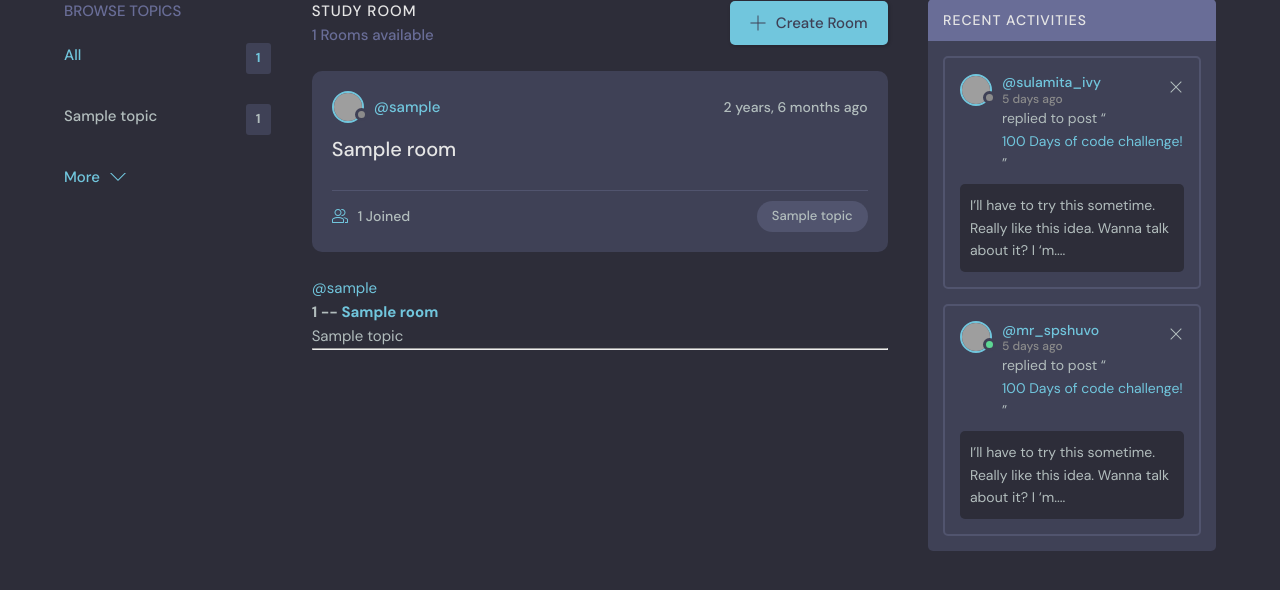
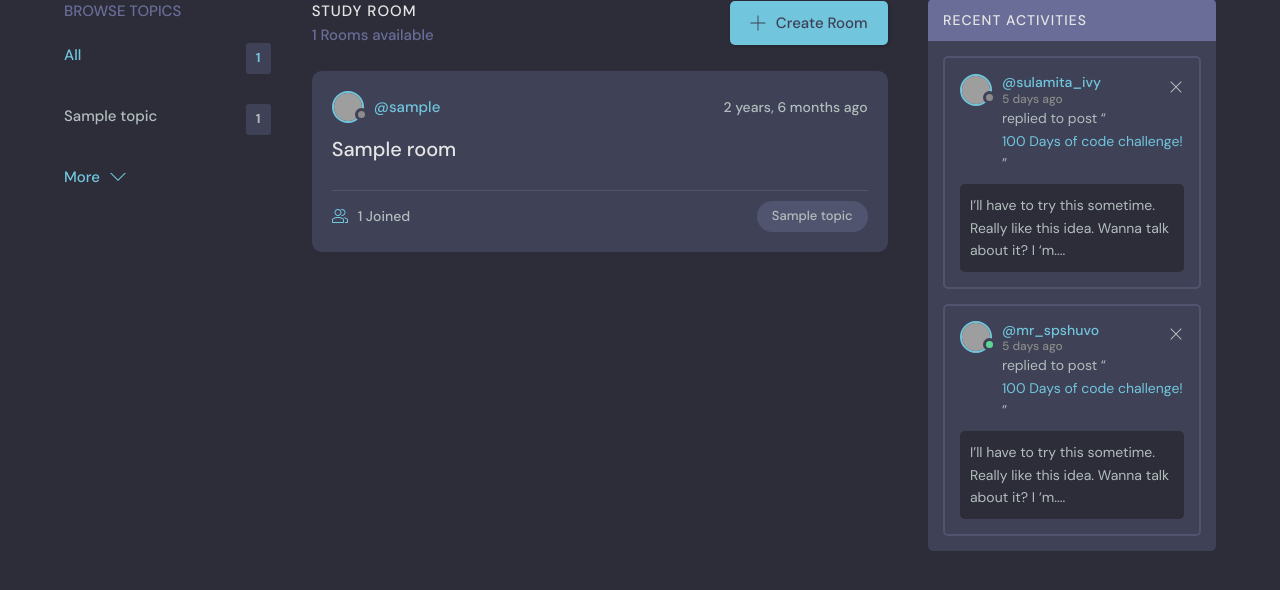
Before and after one commit to Megidd/studybud, a Django app: template base/templates/base/home.html in a window 1280 px wide. Shown: the part 101-691 px from the top of the page. Run offline with Django 4.2, Linux system fonts and the light colour scheme; the template is opened without the code that fills it: most values are stand-ins (such as "Sample title", 1, 10 or a date in 2020); grey boxes are pictures that could not be loaded.

Commit message:
Remove old template

```diff
--- a/base/templates/base/feed_component.html
+++ b/base/templates/base/feed_component.html
@@ -41,26 +41,3 @@
     </div>
   </div>
   {% endfor %}
-
-
-<div>
-    {% for room in rooms %}
-    <div>
-        {% if request.user == room.host %}
-        <a href="{% url 'update-room' room.id %}">Edit</a>
-        <a href="{% url 'delete-room' room.id %}">Delete</a>
-        {% endif %}
-
-        {% if room.host is not None %}
-        <a href="{% url 'user-profile' room.host.id %}">@{{room.host.username}}</a>
-        {% else %}
-        <span>@{{room.host.username}}</span>
-        {% endif %}
-        <h5>
-            {{room.id}} -- <a href="{% url 'room' room.id %}">{{room.name}}</a>
-        </h5>
-        <small>{{room.topic.name}}</small>
-        <hr />
-    </div>
-    {% endfor %}
-</div>
```
